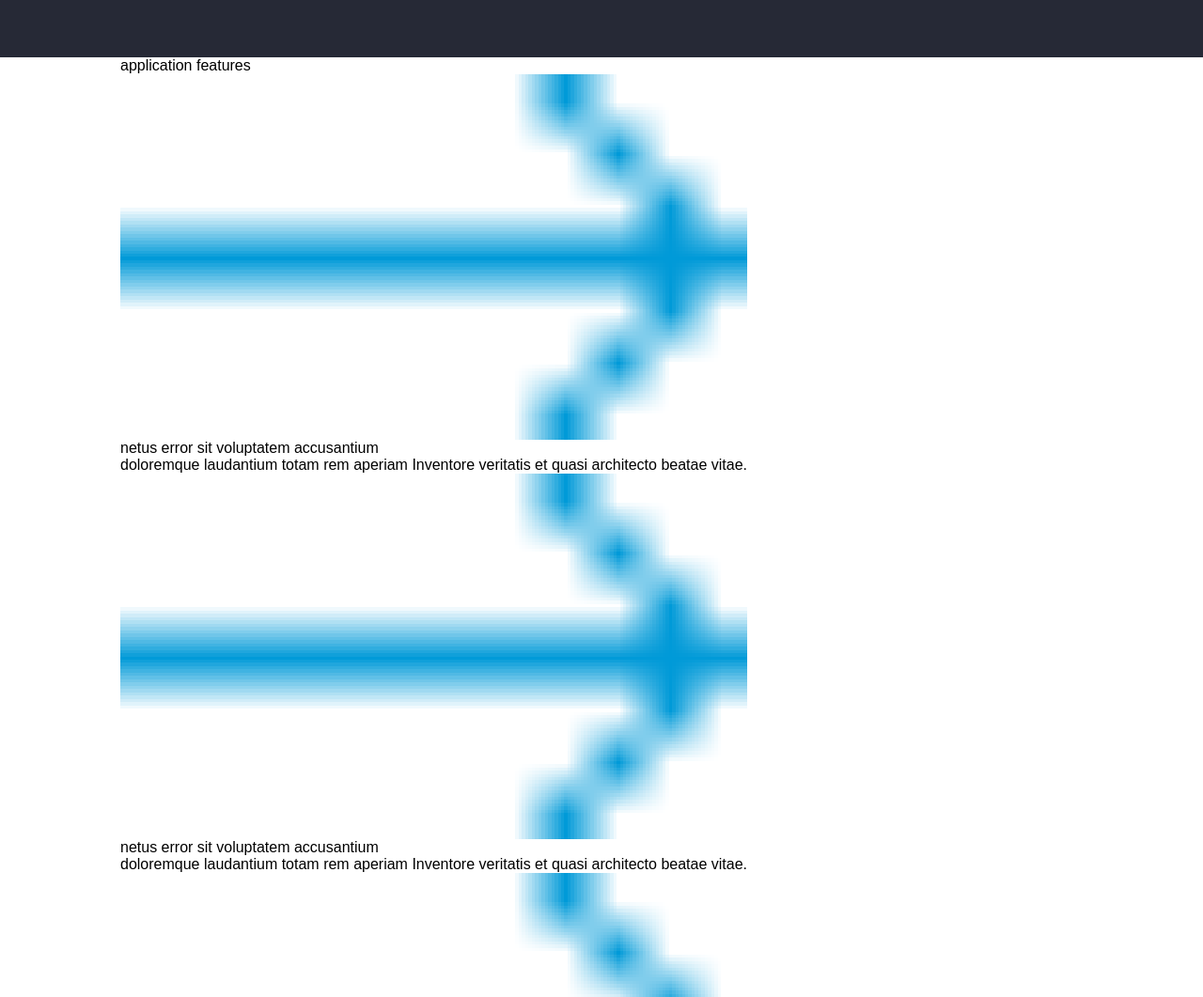
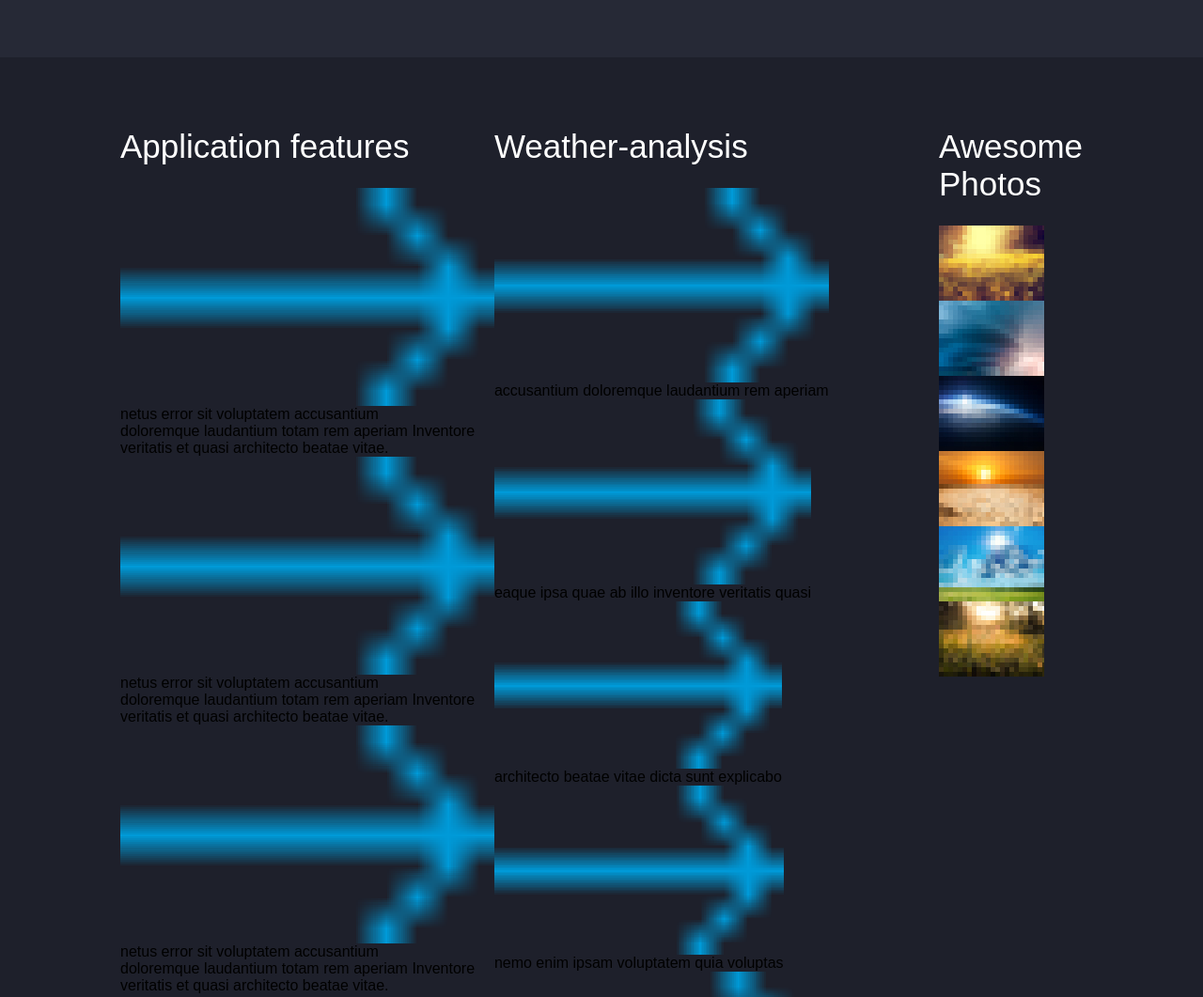
Before and after one commit to Shirly-D/WeatherCheck, a plain HTML site: page index.html in a window 1280 px wide. Shown: the part 1581-2642 px from the top of the page at 94% size. Drawn offline with Linux system fonts and the light colour scheme.

Commit message:
feature-section commit

```diff
--- a/assets/css/style.css
+++ b/assets/css/style.css
@@ -425,6 +425,21 @@ form div:last-child {
 
 /* feature section start */
 
+.feature-section { background-color: #1E202B; }
+
+.feature-section .wrapper {
+  padding: 75px 0 85px;
+  display: flex;
+}
+
+.section-header {
+  margin-bottom: 24px;
+  color: #FFFFFF;
+  font-size: 35px;
+}
+
+.section-header::first-letter,
+.awesome-photo .section-header { text-transform: capitalize; }
 
 
 
```
